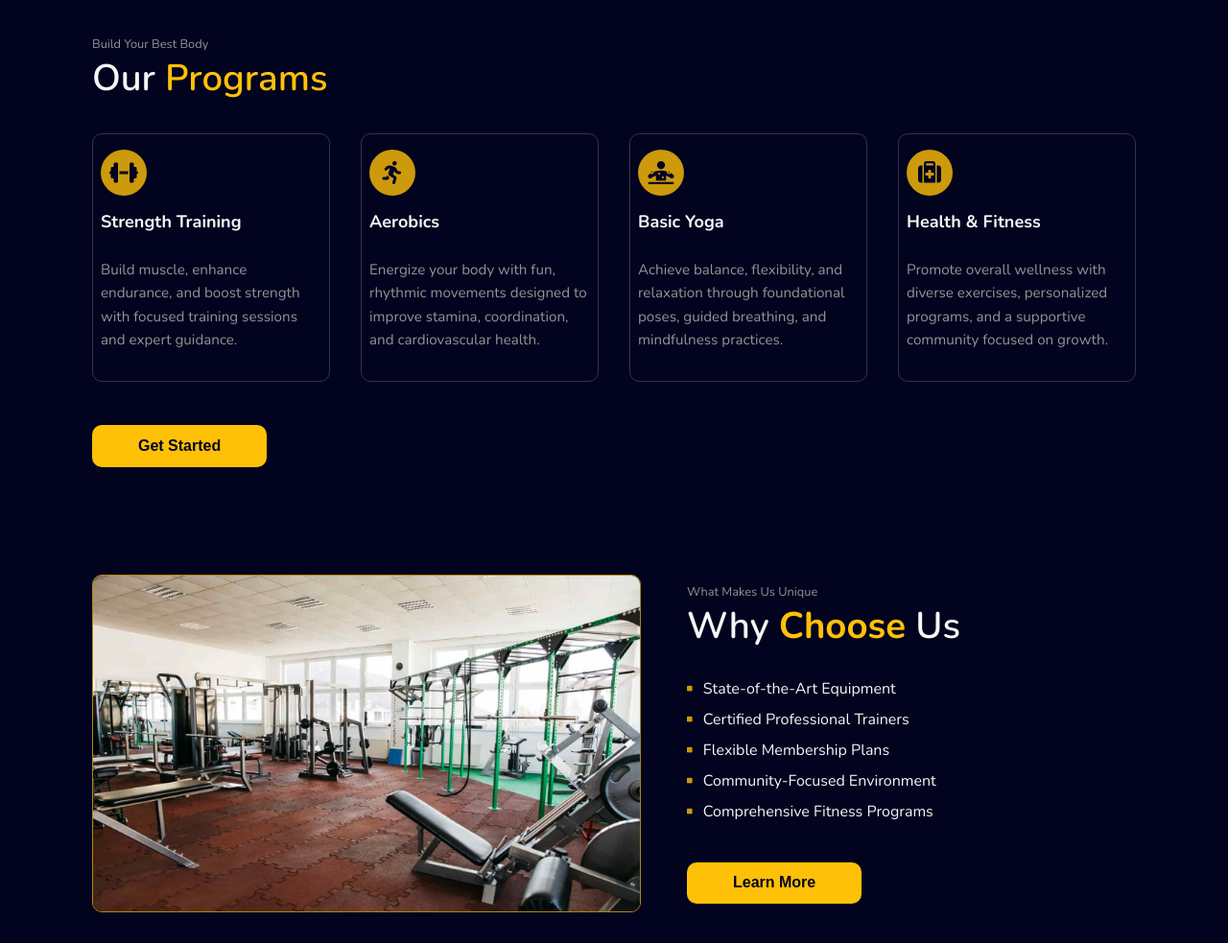
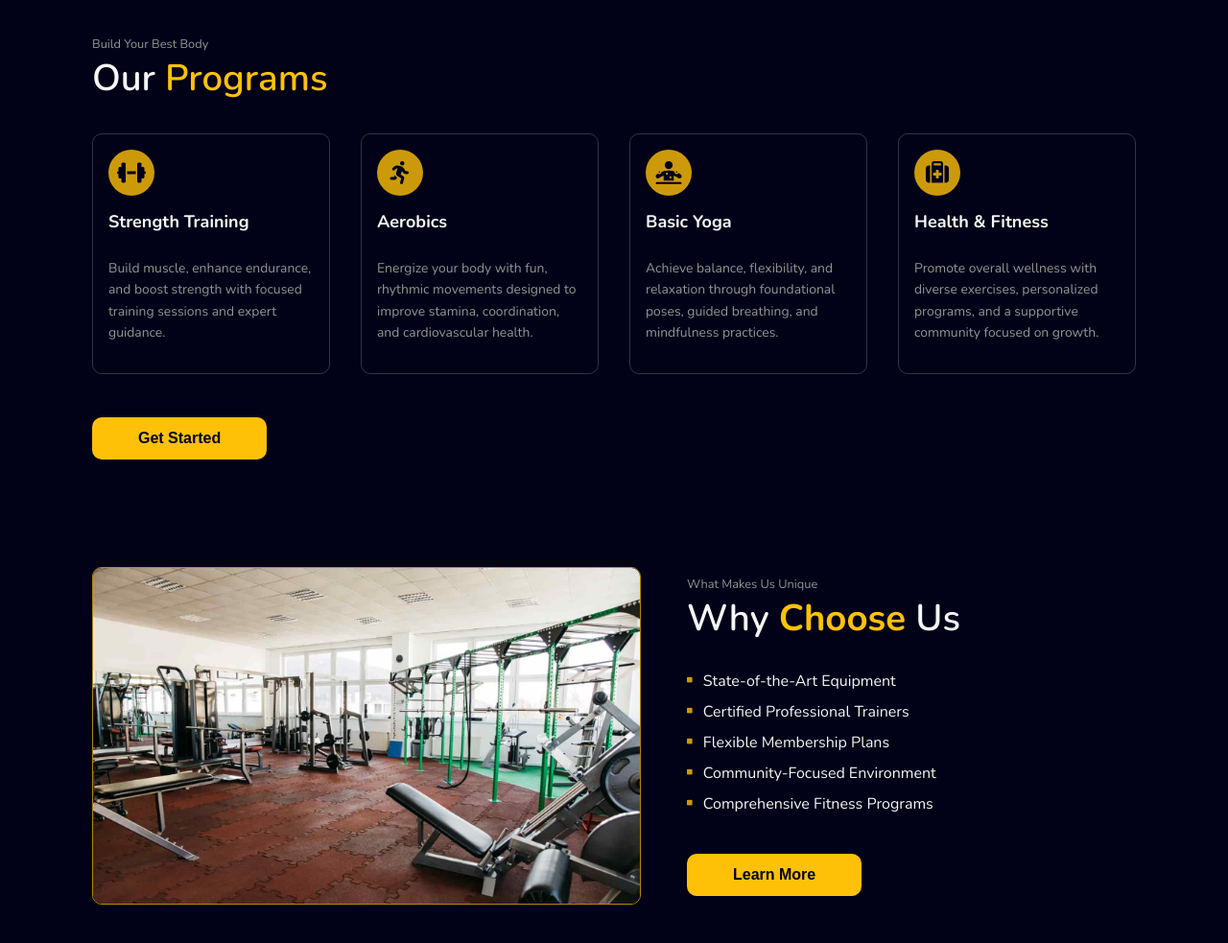
Before and after one commit to Chiemezie-Uchenwoke/gymfit, a plain HTML site: page index.html in a window 1280 px wide. Shown: the part 1100-2083 px from the top of the page at 96% size. Drawn offline with nearby package versions, Linux system fonts and the light colour scheme.

Commit message:
Adjust primary color

```diff
--- a/assets/css/index-styles/programs.css
+++ b/assets/css/index-styles/programs.css
@@ -35,7 +35,7 @@
     gap: 1rem;
     border: 1px solid rgba(246, 246, 246, 0.2);
     border-radius: 10px;
-    padding: 1rem 0.5rem;
+    padding: 1rem;
     cursor: pointer;
     transition: all 0.3s ease-in-out;
 }
@@ -54,7 +54,7 @@
 
 .programs__content p{
     filter: brightness(0.6);
-    font-size: 0.95rem;
+    font-size: 0.87rem;
     font-weight: 400;
 }
 
--- a/assets/css/styles.css
+++ b/assets/css/styles.css
@@ -6,7 +6,7 @@
 }
 
 :root{
-    --pri-color: #01031f;
+    --pri-color: #010218;
     --acc-color-dark: #1E3E62;
     --sec-color: #FFC107;
     --white: #f6f6f6;
```
